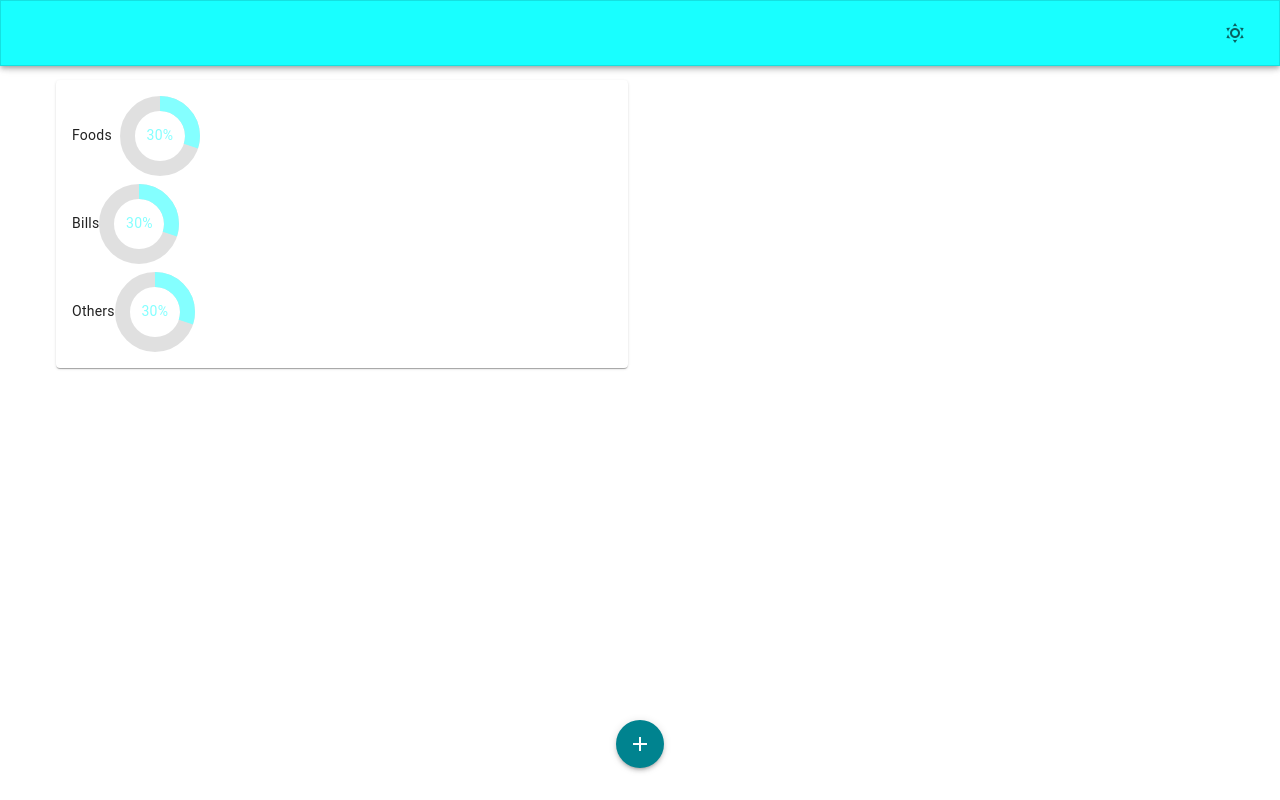
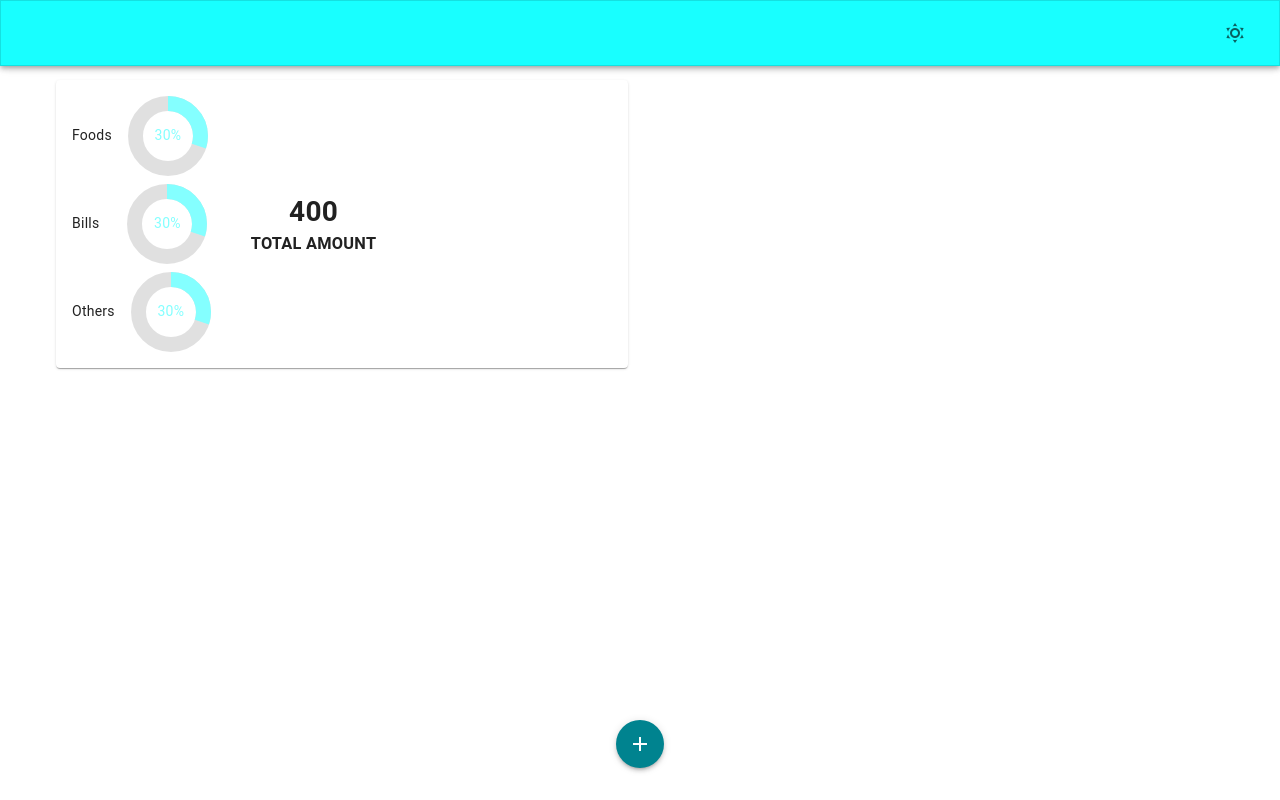
Before and after one commit to jeremydanielestrada/Expense-Tracker, a Vue app: page /dashboard in a window 1280 px wide. Built offline with nearby package versions, Linux system fonts and the light colour scheme; no server answers.

Commit message:
feat: added dashboard layout

```diff
--- a/src/views/system/DashboardView.vue
+++ b/src/views/system/DashboardView.vue
@@ -14,10 +14,10 @@ const sampleValue = ref(30)
         <v-row>
           <v-col cols="12" sm="6">
             <v-card>
-              <v-card-text>
+              <v-card-text class="d-flex align-center ga-10">
                 <div class="d-flex flex-column ga-2">
                   <div>
-                    <span class="mr-2">Foods</span>
+                    <span class="mr-4">Foods</span>
                     <v-progress-circular
                       rotate="360"
                       v-model="sampleValue"
@@ -30,7 +30,7 @@ const sampleValue = ref(30)
                   </div>
 
                   <div>
-                    <span>Bills</span>
+                    <span class="mr-7">Bills</span>
                     <v-progress-circular
                       rotate="360"
                       v-model="sampleValue"
@@ -42,7 +42,7 @@ const sampleValue = ref(30)
                     </v-progress-circular>
                   </div>
                   <div>
-                    <span>Others</span>
+                    <span class="mr-4">Others</span>
                     <v-progress-circular
                       rotate="360"
                       v-model="sampleValue"
@@ -53,6 +53,10 @@ const sampleValue = ref(30)
                       {{ sampleValue }}%
                     </v-progress-circular>
                   </div>
+                </div>
+                <div class="text-center">
+                  <h1>400</h1>
+                  <h3>TOTAL AMOUNT</h3>
                 </div>
               </v-card-text>
             </v-card>
```
